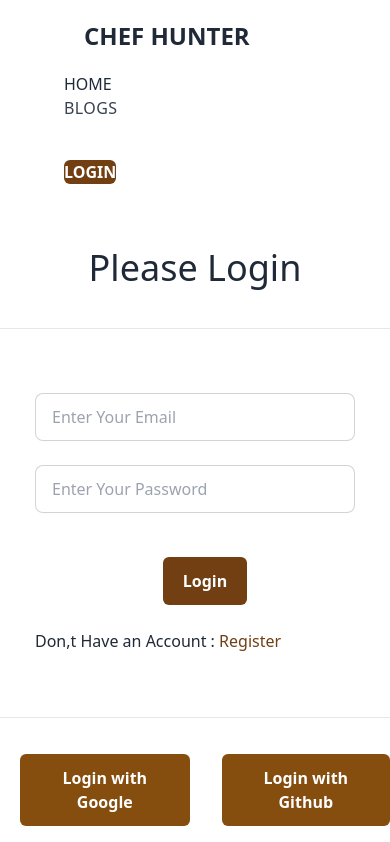
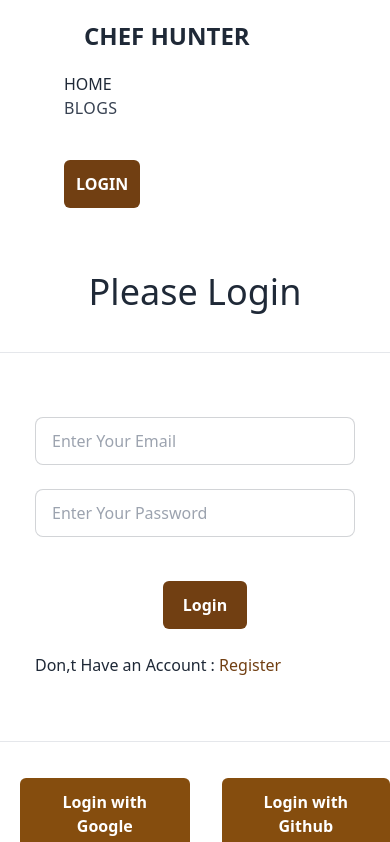
Before and after one commit to jakir540/a10-chef-recipe-hunter-client-side, a React (Vite) app: page /login in a window 390 px wide. Shown: the top 842 px of the page. Built offline with nearby package versions, Linux system fonts and the light colour scheme; no server answers.

Commit message:
responsive correction

```diff
--- a/src/pages/sharedPages/Footer/Footer.jsx
+++ b/src/pages/sharedPages/Footer/Footer.jsx
@@ -3,7 +3,7 @@ import { Link } from "react-router-dom";
 
 const Footer = () => {
   return (
-    <div className="md:m-0">
+    <div className="lg:mx-0">
     <footer className="footer md:p-10 p-16 ms-3 bg-gray-900 text-white text-center mt-8   ">
         <div>
           <span className="footer-title ">Services</span>
--- a/src/pages/sharedPages/Header/Header.jsx
+++ b/src/pages/sharedPages/Header/Header.jsx
@@ -56,7 +56,7 @@ const Header = () => {
           <div><img className="mx-3  rounded-full h-12" src={user.photoURL} alt="userProfile" title={user && user.displayName} /></div>
         ) : (
           <Link to="/login">
-            <button className="bg-yellow-900 rounded-md md:p-3  text-white font-semibold md:ms-0 p-0 md:ms-5 md:mt-0 mt-5">
+            <button className="bg-yellow-900 rounded-md md:p-3  p-3 text-white font-semibold  md:ms-5 md:mt-0 mt-5">
               LOGIN
             </button>
           </Link>
```
